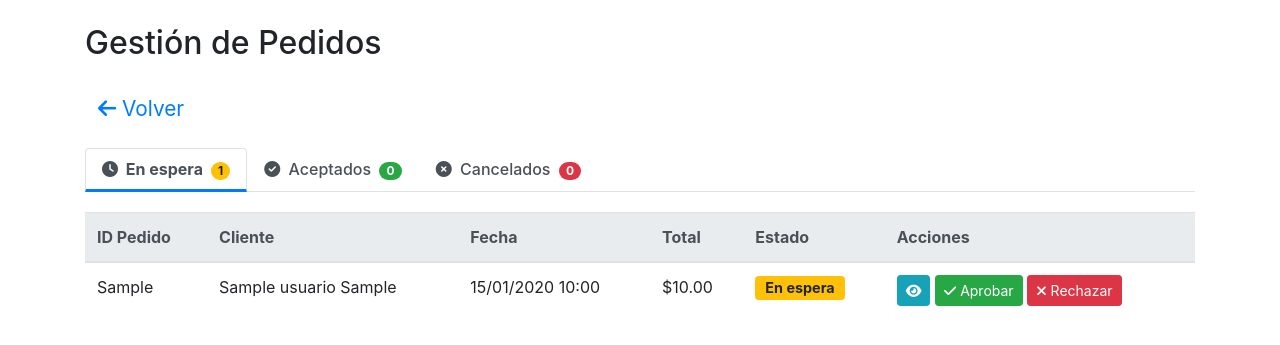
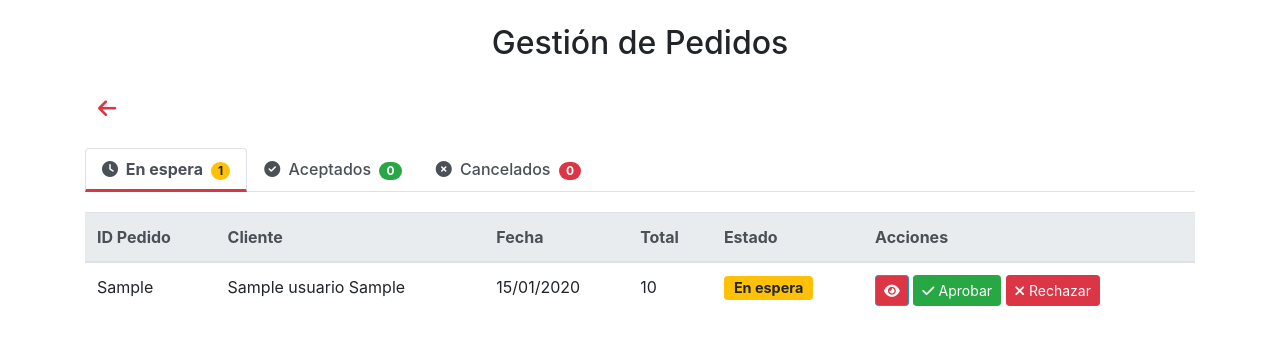
Before and after one commit to al-mr1234/fantasiaintima, a Django app: page /solicitud/ in a window 1280 px wide. Shown: the top 345 px of the page. Run offline with Django 5.2, Linux system fonts and the light colour scheme; tables that the repository leaves empty hold one stand-in row (values such as "Sample post"); some libraries are stand-ins or nearby versions.

Commit message:
se actualizo diseno de solicitud

```diff
--- a/sexshop/appsexshop/templates/solicitud.html
+++ b/sexshop/appsexshop/templates/solicitud.html
@@ -1,3 +1,4 @@
+
 {% load static %}
 <!DOCTYPE html>
 <html lang="es">
@@ -19,7 +20,7 @@
     }
     .nav-tabs .nav-link.active {
       font-weight: bold;
-      border-bottom: 3px solid #007bff;
+      border-bottom: 3px solid #dc3545;;
     }
     .tab-content {
       padding: 20px 0;
@@ -47,11 +48,11 @@
 </head>
 <body>
   <div class="container py-4">
-    <h2 class="mb-4">Gestión de Pedidos</h2>
+    <h2 class="mb-4"><center> Gestión de Pedidos </center></h2>
 
     <!-- Flecha de regreso -->
     <a href="{% url 'Ladingpage' %}" class="btn btn-link mb-3" style="font-size: 1.3rem;">
-      <i class="fas fa-arrow-left"></i> Volver
+      <i class="fas fa-arrow-left" style="color: #dc3545;"></i>
     </a>
 
     <!-- Pestañas -->
@@ -98,13 +99,13 @@
               <tr>
                 <td>{{ pedido.codigo_pedido }}</td>
                 <td>{{ pedido.cliente }}</td>
-                <td>{{ pedido.fecha|date:"d/m/Y H:i" }}</td>
-                <td>${{ pedido.total|floatformat:2 }}</td>
+                <td>{{ pedido.fecha|date:"d/m/Y" }}</td>
+                <td>{{ pedido.total }}</td>
                 <td><span class="badge badge-estado badge-espera">En espera</span></td>
                 <td class="acciones-btn">
-                  <button class="btn btn-sm btn-info" data-toggle="modal" data-target="#pedidoModal"
+                  <button class="btn btn-sm btn-info" style="background-color: #dc3545;" data-toggle="modal" data-target="#pedidoModal"
                           onclick="mostrarDetallesPedido('{{ pedido.codigo_pedido }}')">
-                      <i class="fas fa-eye"></i>
+                      <i class="fas fa-eye" ></i>
                   </button>
                   <button class="btn btn-sm btn-success aprobar-pedido" data-codigo="{{ pedido.codigo_pedido }}">
                       <i class="fas fa-check"></i> Aprobar
@@ -149,7 +150,7 @@
                 <td>${{ pedido.total|floatformat:2 }}</td>
                 <td><span class="badge badge-estado badge-aprobado">Aprobado</span></td>
                 <td class="acciones-btn">
-                  <button class="btn btn-sm btn-info" data-toggle="modal" data-target="#pedidoModal"
+                  <button class="btn btn-sm btn-info" style="background-color: #dc3545;" data-toggle="modal" data-target="#pedidoModal"
                           onclick="mostrarDetallesPedido('{{ pedido.codigo_pedido }}')">
                     <i class="fas fa-eye"></i>
                   </button>
@@ -193,9 +194,9 @@
                 <td>${{ pedido.total|floatformat:2 }}</td>
                 <td><span class="badge badge-estado badge-cancelado">Cancelado</span></td>
                 <td>
-                  <button class="btn btn-sm btn-info" data-toggle="modal" data-target="#pedidoModal"
+                  <button class="btn btn-sm btn-info" style="background-color: #c0b7b8;" data-toggle="modal" data-target="#pedidoModal"
                           onclick="mostrarDetallesPedido('{{ pedido.codigo_pedido }}')">
-                    <i class="fas fa-eye"></i>
+                    <i class="fas fa-eye" style="color: black;"></i>
                   </button>
                 </td>
               </tr>
@@ -400,7 +401,14 @@ function cambiarEstadoPedido(button, codigo, estado) {
                 $('#pedidoId').text(data.codigo_pedido || codigoPedido);
                 $('#pedidoCliente').text(data.cliente || '');
                 $('#pedidoFecha').text(data.fecha || '');
-                $('#pedidoTotal').text(data.total ? parseFloat(data.total).toFixed(2) : '0.00');
+                $('#pedidoTotal').text(
+                  new Intl.NumberFormat('es-CO', {
+                    style: 'currency',
+                    currency: 'COP',
+                    minimumFractionDigits: 2,
+                    maximumFractionDigits: 2
+                  }).format(data.total || 0)
+                );
 
                 // Llenar artículos
                 const articulosList = $('#pedidoArticulos');
@@ -410,8 +418,19 @@ function cambiarEstadoPedido(button, codigo, estado) {
                             <tr>
                                 <td>${art.nombre || ''}</td>
                                 <td>${art.cantidad || ''}</td>
-                                <td>$${parseFloat(art.precio_unitario || 0).toFixed(2)}</td>
-                                <td>$${parseFloat(art.total || 0).toFixed(2)}</td>
+                                  <td>${new Intl.NumberFormat('es-CO', {
+                              style: 'currency',
+                              currency: 'COP',
+                              minimumFractionDigits: 2,
+                              maximumFractionDigits: 2
+                          }).format(art.precio_unitario || 0)}</td>
+
+                          <td>${new Intl.NumberFormat('es-CO', {
+                              style: 'currency',
+                              currency: 'COP',
+                              minimumFractionDigits: 2,
+                              maximumFractionDigits: 2
+                          }).format(art.total || 0)}</td>
                                 <td>${art.imagen ? `<img src="${art.imagen}" class="producto-img">` : ''}</td>
                             </tr>
                         `);
```
